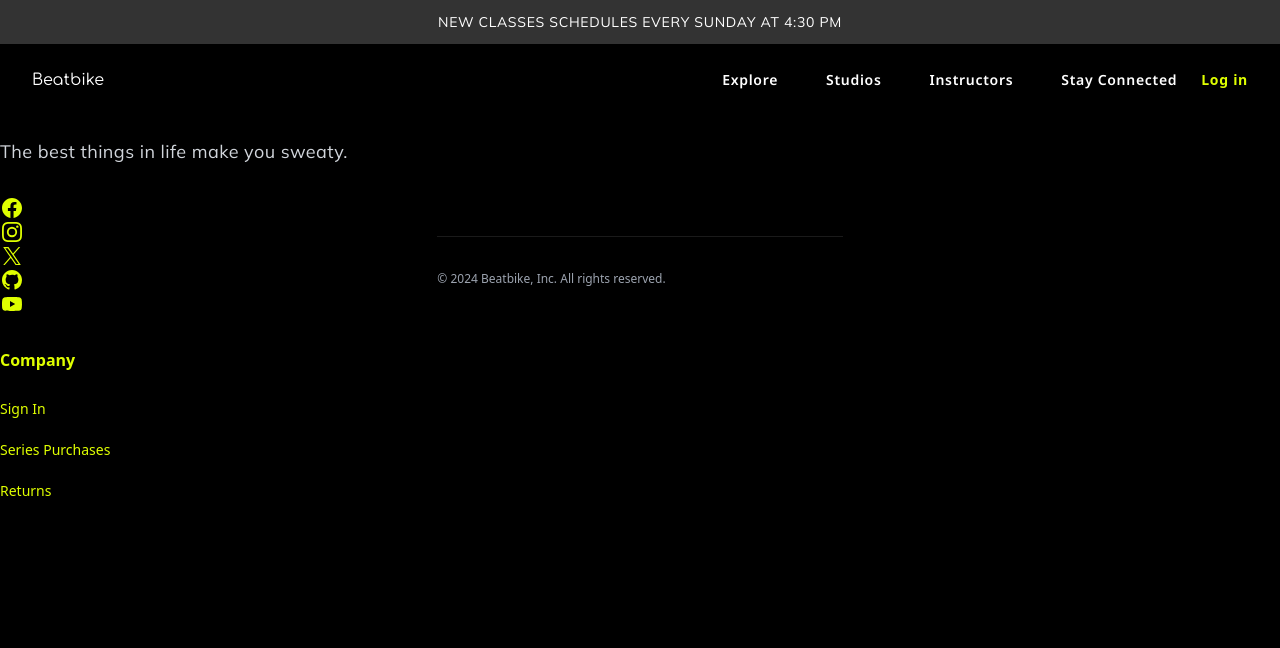
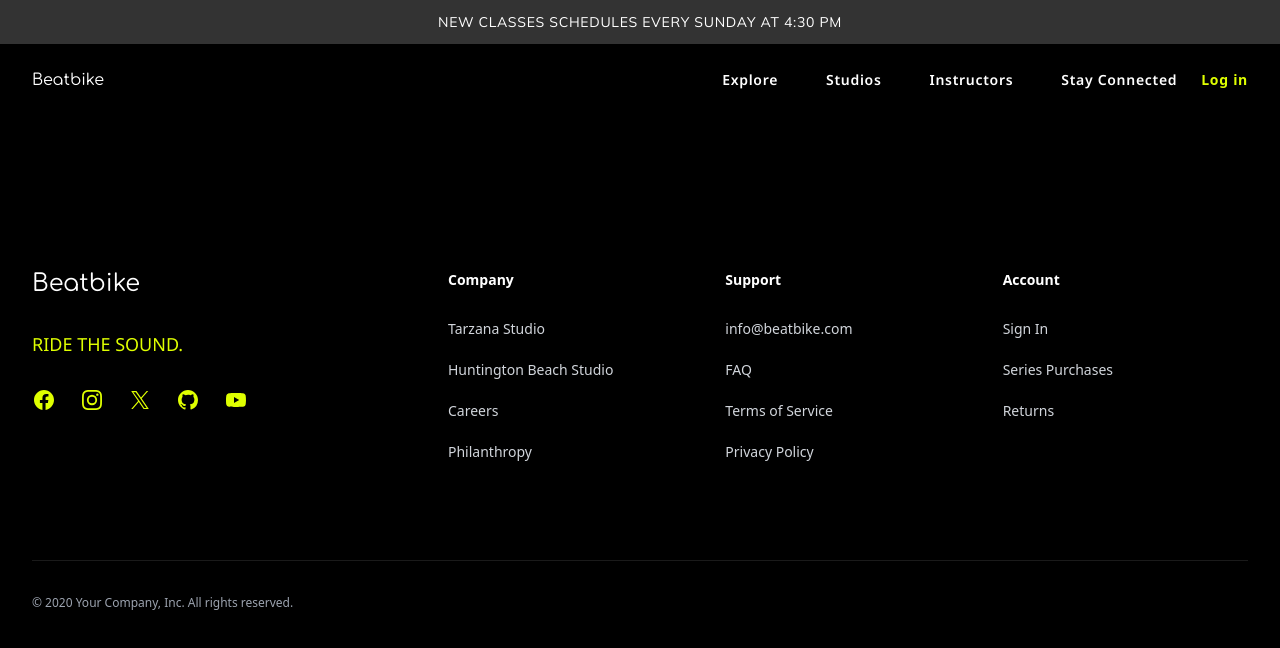
Before and after one commit to sphcastillo/beatbike, a Next.js app: page /contact in a window 1280 px wide. Shown: the top 648 px of the page. Built offline with nearby package versions, Linux system fonts and the light colour scheme.

Commit message:
Footer: alterations made

```diff
--- a/components/Footer.tsx
+++ b/components/Footer.tsx
@@ -6,15 +6,17 @@ const mulish = Mulish({ subsets: ["latin"] });
 
 const navigation = {
     company: [
-      { name: 'Our story', href: '#' },
+      { name: 'Tarzana Studio', href: '#' },
+      { name: 'Huntington Beach Studio', href: '#' },
       { name: 'Careers', href: '#' },
       { name: 'Philanthropy', href: '#' },
     ],
     help: [
+      { name: 'info@beatbike.com', href: '#' },
       { name: 'FAQ', href: '#' },
-      { name: 'Terms & Conditions', href: '#' },
+      { name: 'Terms of Service', href: '#' },
       { name: 'Privacy Policy', href: '#' },
-      { name: 'Contact Us', href: '#' },
+
     ],
     account: [
       { name: 'Sign In', href: '#' },
@@ -92,52 +94,69 @@ const navigation = {
         <h2 id="footer-heading" className="sr-only">
           Footer
         </h2>
-
+        <div className="mx-auto max-w-7xl px-6 pb-8 pt-16 sm:pt-24 lg:px-8 lg:pt-32">
           <div className="xl:grid xl:grid-cols-3 xl:gap-8">
             <div className="space-y-8">
-              {/* <img
-                className="h-7"
-                src="https://tailwindui.com/img/logos/mark.svg?color=indigo&shade=500"
-                alt="Company name"
-              /> */}
-              <div className={mulish.className}>
-                <p className="text-lg tracking-wide leading-6 text-gray-300">
-                  The best things in life make you sweaty.
-                </p>
-              </div>
-
-
-              <div >
+                <div className={comfortaa.className}>
+                  <h2 className="text-white text-2xl">Beatbike</h2>
+                </div>
+                <div className={notoSans.className}>
+                  <h4 className="text-lg leading-6 text-[#DFFF00]">
+                    RIDE THE SOUND.
+                  </h4>
+                </div>
+              <div className="flex space-x-6">
                 {navigation.social.map((item) => (
-                  <a key={item.name} href={item.href} className="text-[#DFFF00] hover:text-[#39FF14]">
+                  <a key={item.name} href={item.href} className="text-[#DFFF00] hover:text-gray-400">
                     <span className="sr-only">{item.name}</span>
                     <item.icon className="h-6 w-6" aria-hidden="true" />
                   </a>
                 ))}
               </div>
-
-
-
-            <div className="">
-
+            </div>
+            <div className="mt-16 grid grid-cols-1 gap-8 xl:col-span-2 xl:mt-0">
+              <div className="md:grid md:grid-cols-3 md:gap-8">
                 <div>
-                  <h3 className="text-md font-semibold leading-6 text-[#DFFF00]">Company</h3>
+                  <h3 className="text-sm font-semibold leading-6 text-white">Company</h3>
                   <ul role="list" className="mt-6 space-y-4">
-                    {navigation.account.map((item) => (
+                    {navigation.company.map((item) => (
                       <li key={item.name}>
-                        <a href={item.href} className="text-sm leading-6 text-[#DFFF00] hover:text-[#39FF14]">
+                        <a href={item.href} className="text-sm leading-6 text-gray-300 hover:text-white">
                           {item.name}
                         </a>
                       </li>
                     ))}
                   </ul>
                 </div>
-
+                <div className="mt-10 md:mt-0">
+                  <h3 className="text-sm font-semibold leading-6 text-white">Support</h3>
+                  <ul role="list" className="mt-6 space-y-4">
+                    {navigation.help.map((item) => (
+                      <li key={item.name}>
+                        <a href={item.href} className="text-sm leading-6 text-gray-300 hover:text-white">
+                          {item.name}
+                        </a>
+                      </li>
+                    ))}
+                  </ul>
+                </div>
+                <div>
+                  <h3 className="text-sm font-semibold leading-6 text-white">Account</h3>
+                  <ul role="list" className="mt-6 space-y-4">
+                    {navigation.account.map((item) => (
+                      <li key={item.name}>
+                        <a href={item.href} className="text-sm leading-6 text-gray-300 hover:text-white">
+                          {item.name}
+                        </a>
+                      </li>
+                    ))}
+                  </ul>
+                </div>
+              </div>
             </div>
           </div>
-
           <div className="mt-16 border-t border-white/10 pt-8 sm:mt-20 lg:mt-24">
-            <p className="text-xs leading-5 text-gray-400">&copy; 2024 Beatbike, Inc. All rights reserved.</p>
+            <p className="text-xs leading-5 text-gray-400">&copy; 2020 Your Company, Inc. All rights reserved.</p>
           </div>
         </div>
       </footer>
--- a/components/Input.tsx
+++ /dev/null
@@ -1,12 +0,0 @@
-import React from 'react'
-
-function Input() {
-  return (
-    <div className='bg-red-500 min-h-9'>
-        <input type="text" placeholder='Type here'/>
-        <button>submit here</button>
-    </div>
-  )
-}
-
-export default Input
--- a/components/Subscribe.tsx
+++ b/components/Subscribe.tsx
@@ -1,30 +1,56 @@
+'use client'
 import Image from "next/image";
 import beatbikeStrong from "@/images/homepage/strongerTogether.png";
 import { Comfortaa, Mulish } from "next/font/google";
 import getUrl from "@/lib/getUrl";
 import { Subscriber } from "@/mongodb/models/Subscriber";
 import createSubscriber from "@/actions/createSubscriber";
+import { useState } from "react";
+import { set } from "mongoose";
 
 
 const comfortaa = Comfortaa({ subsets: ["latin"]  });
 const mulish = Mulish({ subsets: ["latin"] });
 
 
-  export default async function Subscribe() {
+  export default function Subscribe() {
+    const [email, setEmail] = useState('');
 
-    const url = getUrl('/subscribers');
+    // const url = getUrl('/subscribers');
 
 
-    const response  = await fetch(url, {
-      next: {
-        tags: ['subscribers']
+    // const response  = await fetch(url, {
+    //   next: {
+    //     tags: ['subscribers']
+    //   }
+    // });
+
+    // const subscribers = await response.json() as Subscriber[];
+    // console.log("Subscribers: ", subscribers);
+    const handleSubmitSubscriber = async (event: any) => {
+      console.log(" clicked handleSubmitSubscriber");
+      event.preventDefault();
+
+      const url = getUrl('/subscribers');
+
+      const response = await fetch(url, {
+        method: 'POST',
+        headers: {
+          'Content-Type': 'application/json'
+        },
+        body: JSON.stringify({ email })
+      })
+
+      if(response.ok){
+        console.log("Subscriber added successfully!");
+        const data = await response.json() as Subscriber;
+        console.log("Subscriber: ", data);
+      }else {
+        console.error("Failed to add subscriber");
       }
-    });
 
-    const subscribers = await response.json() as Subscriber[];
-    console.log("Subscribers: ", subscribers);
-
-
+      setEmail('');
+    }
 
     return (
         <div className="bg-black py-16 sm:py-24">
@@ -69,7 +95,7 @@ const mulish = Mulish({ subsets: ["latin"] });
                         </div>
                         <div className="mx-auto mt-10 max-w-2xl lg:mx-0 lg:max-w-none">
 
-                            <form className="mx-auto mt-10 flex max-w-md gap-x-4" action={createSubscriber} >
+                            <form className="mx-auto mt-10 flex max-w-md gap-x-4" >
                                 <label htmlFor="email-address" className="sr-only">
                                     Email address
                                 </label>
@@ -78,14 +104,16 @@ const mulish = Mulish({ subsets: ["latin"] });
                                     name="email"
                                     type="email"
                                     autoComplete="email"
+                                    value={email}
                                     required
                                     className="flex-auto rounded-md border-0 bg-[#DFFF00] px-3.5 py-2 text-black shadow-sm ring-1 ring-inset ring-white/10 focus:ring-2 focus:ring-inset focus:ring-white sm:text-sm sm:leading-6"
                                     placeholder="Enter your email"
+                                    onChange={(event) => setEmail(event.target.value)}
                                 />
 
                                 <div className={mulish.className}>
                                     <button
-
+                                    onSubmit={handleSubmitSubscriber}
                                     className="flex-none rounded-md bg-[#DFFF00] px-3.5 py-2.5 text-sm tracking-wide font-semibold text-black shadow-sm hover:bg-[#39FF14] focus-visible:outline focus-visible:outline-2 focus-visible:outline-offset-2 focus-visible:outline-white"
 
                                     >
```
